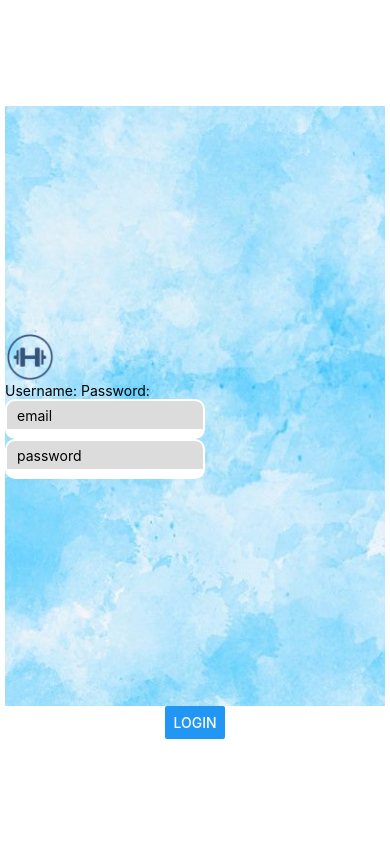
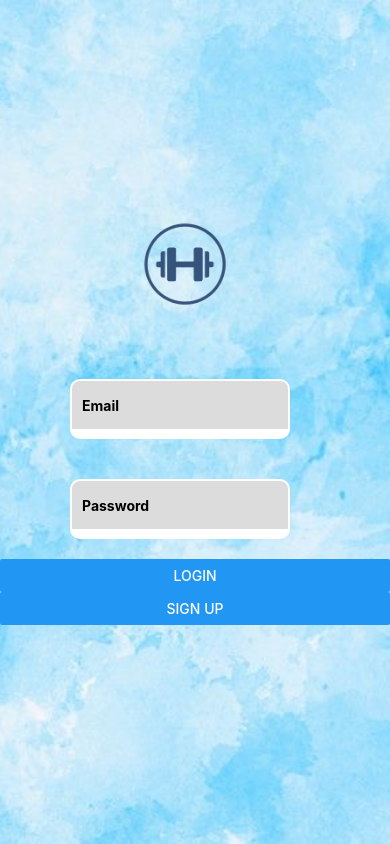
Before and after one commit to rheebeee/f20-data-fitness, a React Native app: screen / in a window 390 px wide. Built offline with nearby package versions, Linux system fonts and the light colour scheme.

Commit message:
latest login screen

```diff
--- a/App.js
+++ b/App.js
@@ -14,28 +14,22 @@ export default function App() {
 
         <Image style= {styles.logo} source= {require('./assets/logo.png')} />
 
-        <Text>
-        Username:
-        Password:
-        </Text>
           <TextInput
 
             style={styles.text}
-            placeholder="email"
+            placeholder="Email"
             onChangeText={() => setText("Hi")}
+
           />
           <TextInput
             style={styles.text}
-            placeholder="password"
+            placeholder="Password"
             onChangeText={() => setText("Hi")}
           />
 
-      </ImageBackground>
+<Button
+      title= "Login"
 
-
-
-      <Button
-      title= "Login"
       onPress= {() =>
       Alert.alert("My title", "Message", [
 
@@ -45,11 +39,28 @@ export default function App() {
 
       }
       />
+
+    <Button
+      title= "Sign Up"
+      onPress= {() =>
+      Alert.alert("My title", "Message", [
+
+        {text: "Yes", onPress: () => console.log("Yes")},
+        {text: "No"},
+      ])
+
+      }
+      />
+
+      </ImageBackground>
+
+
+
+
     </View>
 
   );
 }
-
 const styles = StyleSheet.create({
   container: {
     flex: 1,
@@ -57,13 +68,19 @@ const styles = StyleSheet.create({
     justifyContent: 'center',
   },
   logo: {
-    width: 50,
-    height: 50,
+    width: 90,
+    height: 90,
+    marginBottom: 50,
+    marginLeft: 140
 
   },
   text:{
-    width:200,
-    height: 40,
+    marginTop: 20,
+    marginLeft:70,
+    marginBottom: 20,
+    fontWeight: "bold",
+    width:220,
+    height: 60,
     borderBottomWidth: 10,
     borderColor: '#fff',
     borderWidth: 2,
@@ -72,9 +89,8 @@ const styles = StyleSheet.create({
     padding:10,
   },
   background:{
-    width:380,
-    height:600,
-    resizeMode: 'cover',
+    width: "100%",
+    height:"100%",
     justifyContent: 'center'
 
   },
@@ -82,5 +98,5 @@ const styles = StyleSheet.create({
     width: "100%",
     height: 70,
 
-  }
+  },
 });
```
Also changed, not shown: 1 other file (tests, documents, lock files or other folders).
